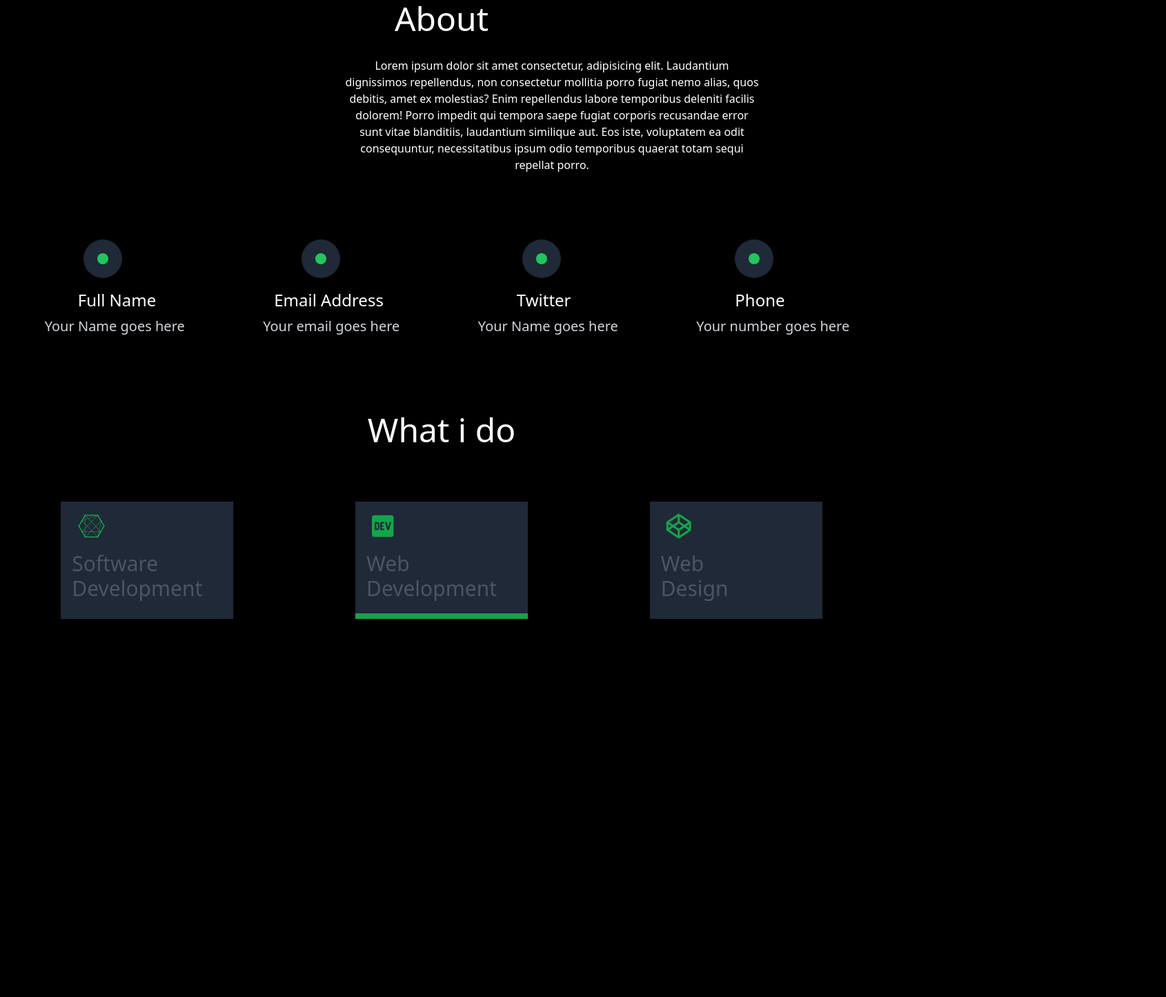
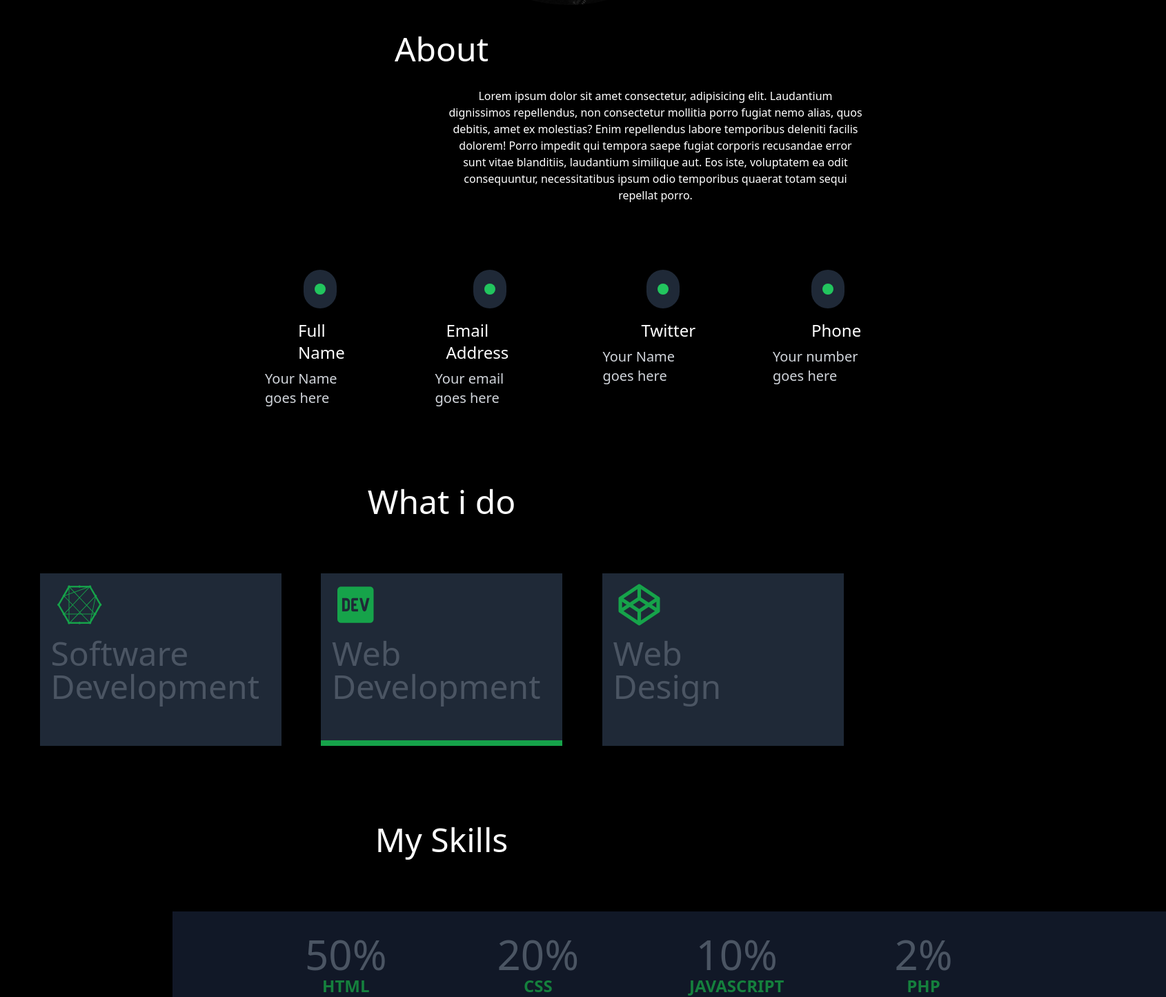
Before and after one commit to Ikram-Hsn/group7, a plain HTML site: page index.html in a window 1280 px wide. Shown: the part 583-2028 px from the top of the page at 69% size, 1690 px wide, since content can reach past the window. Before the commit the page ends 1480 px from the top, so only its background shows below. Drawn offline with nearby package versions, Linux system fonts and the light colour scheme.

Commit message:
i'm added My skills

```diff
--- a/index.html
+++ b/index.html
@@ -8,9 +8,9 @@
 </head>
 <body class="bg-black">
     <!-- header -->
- <div class="flex justify-between sm:px-20 sm:py-4 px-7 text-white">
-    <div class="flex text-2xl gap-2">
-        <h1 class="font-medium mt-3 sm:mt-0">Oyindamola</h1>
+ <div class="flex justify-between sm:px-32 sm:py-5 px-7 text-white">
+    <div class="flex text-2xl gap-2 mt-3">
+        <h1 class="font-medium sm:mt-0">Oyindamola</h1>
     </div>
     <ul class="text-2xl gap-14 sm:flex font-medium hidden">
        <a href="#" class="hover:text-blue-600 hover:underline"> <li>About me</li></a>
@@ -21,7 +21,7 @@
  </div>
  <!-- section 1 -->
   <div class=" sm:flex text-white justify-between sm:px-20">
-    <div class="sm:mt-24 mt-8  px-10 sm:px-0">
+    <div class="sm:mt-28 mt-8  px-10 sm:px-28">
         <h1 class="sm:text-4xl font-medium text-3xl">Hi, I am  <br>Oyindamola Bakare</h1>
         <p class="text-gray-400  py-4">Frontend Developer</p>
         <div class="gap-2 sm:flex mt-4 grid grid-cols-1 ">
@@ -29,21 +29,21 @@
         <button class=" px-7 font-medium py-2 border-2 border-white ">Learn More</button>
     </div>
     </div>
-    <img class="rounded-full sm:w-[450px] sm:mr-[150px] mt-8 w-[300px] ml-10" src="image 2 (2).png" alt="">
+    <img class="rounded-full sm:w-[450px] sm:mr-[150px] mt-14 w-[300px] ml-10" src="image 2 (2).png" alt="">
   </div>
 
   <!-- section 2 -->
    <!-- <div> -->
     <div class="text-center pt-10">
       <h1 class="text-white text-5xl pb-8">About</h1>
-      <p class="text-white sm:w-[600px] w-[370px] sm:ml-[500px] ml-3">Lorem ipsum dolor sit amet consectetur, adipisicing elit. Laudantium dignissimos repellendus, non consectetur mollitia porro fugiat nemo alias, quos debitis, amet ex molestias? Enim repellendus labore temporibus deleniti facilis dolorem!
+      <p class="text-white sm:w-[600px] w-[370px] sm:ml-[650px] ml-3">Lorem ipsum dolor sit amet consectetur, adipisicing elit. Laudantium dignissimos repellendus, non consectetur mollitia porro fugiat nemo alias, quos debitis, amet ex molestias? Enim repellendus labore temporibus deleniti facilis dolorem!
       Porro impedit qui tempora saepe fugiat corporis recusandae error sunt vitae blanditiis, laudantium similique aut. Eos iste, voluptatem ea odit consequuntur, necessitatibus ipsum odio temporibus quaerat totam sequi repellat porro.</p>
     </div>
 
-    <div  class="mt-24 sm:flex sm:justify-around grid grid-cols-2  gap-4 ml-4">
+    <div  class="mt-24 sm:flex sm:gap-[100px] grid grid-cols-2  gap-4 ml-96">
 
       <div>
-      <div class="w-14 h-14 bg-gray-800 rounded-full flex  items-center justify-center ml-14">
+      <div class="w-12 h-14 bg-gray-800 rounded-full flex  items-center justify-center ml-14">
         <div class="bg-green-500 h-4 w-4 rounded-full"></div>
       </div>
       <div class="mt-4">
@@ -53,7 +53,7 @@
       </div>
 
       <div>
-      <div class="w-14 h-14 bg-gray-800 rounded-full flex  items-center justify-center ml-14">
+      <div class="w-12 h-14 bg-gray-800 rounded-full flex  items-center justify-center ml-14">
         <div class="bg-green-500 h-4 w-4 rounded-full"></div>
       </div>
       <div class="mt-4">
@@ -63,7 +63,7 @@
       </div>
 
       <div>
-      <div class="w-14 h-14 bg-gray-800 rounded-full flex  items-center justify-center ml-16">
+      <div class="w-12 h-14 bg-gray-800 rounded-full flex  items-center justify-center ml-16">
         <div class="bg-green-500 h-4 w-4 rounded-full"></div>
       </div>
       <div class="mt-4">
@@ -73,7 +73,7 @@
       </div>
 
       <div>
-      <div class="w-14 h-14 bg-gray-800 rounded-full flex  items-center justify-center ml-14">
+      <div class="w-12 h-14 bg-gray-800 rounded-full flex  items-center justify-center ml-14">
         <div class="bg-green-500 h-4 w-4 rounded-full"></div>
       </div>
       <div class="mt-4">
@@ -88,24 +88,49 @@
    <div>
     <h1 class="text-5xl text-white mt-28 pb-20    text-center">What i do</h1>
 
-    <div class="flex justify-around">
+    <div class="flex justify-evenly">
 
-      <div class="w-[250px] h-[170px] bg-gray-800  items-center">
-        <i class="fa-brands fa-connectdevelop text-green-600  text-4xl pb-4 ml-6 mt-4"></i>
-        <h2 class="text-gray-600 text-3xl w-[300px] ml-4">Software Development</h2>
+      <div class="w-[350px] h-[250px] bg-gray-800  items-center">
+        <i class="fa-brands fa-connectdevelop text-green-600  text-6xl pb-4 ml-6 mt-4"></i>
+        <h2 class="text-gray-600 text-5xl w-[300px] ml-4">Software Development</h2>
       </div>
 
-      <div class="w-[250px] h-[170px] bg-gray-800  items-center  border-b-8 border-b-green-600">
-        <i class="fa-brands fa-dev text-green-600  text-4xl pb-4 ml-6 mt-4"></i>
-        <h2 class="text-gray-600 text-3xl w-[200px] ml-4">Web Development</h2>
+      <div class="w-[350px] h-[250px] bg-gray-800  items-center  border-b-8 border-b-green-600">
+        <i class="fa-brands fa-dev text-green-600  text-6xl pb-4 ml-6 mt-4"></i>
+        <h2 class="text-gray-600 text-5xl w-[200px] ml-4">Web Development</h2>
       </div>
 
-      <div class="w-[250px] h-[170px] bg-gray-800  items-center">
-        <i class="fa-brands fa-codepen text-green-600  text-4xl pb-4 ml-6 mt-4"></i>
-        <h2 class="text-gray-600 text-3xl w-[100px] ml-4">Web Design</h2>
+      <div class="w-[350px] h-[250px] bg-gray-800  items-center">
+        <i class="fa-brands fa-codepen text-green-600  text-6xl pb-4 ml-6 mt-4"></i>
+        <h2 class="text-gray-600 text-5xl w-[100px] ml-4">Web Design</h2>
       </div>
 
     </div>
    </div>
+
+   <!-- yahye MY SKILL -->
+  <div>
+    <h1 class="text-5xl text-white mt-28 pb-20 text-center">My Skills</h1>
+    <div class="bg-[#111827] flex gap-40 text-white w-[1440px]  pt-8 text-center ml-[250px]">
+      <div class="ml-48">
+        <h1 class="text-6xl text-gray-600">50%</h1>
+        <p class="text-[#15803d] font-semibold text-2xl">HTML</p>
+      </div>
+      <div>
+        <h1 class="text-6xl text-gray-600">20%</h1>
+        <p class="text-[#15803d] font-semibold text-2xl">CSS</p>
+      </div>
+      <div >
+        <h1 class="text-6xl text-gray-600">10%</h1>
+        <p class="text-[#15803d] font-semibold text-2xl">JAVASCRIPT</p>
+      </div>
+      <div>
+        <h1 class="text-6xl text-gray-600">2%</h1>
+        <p class="text-[#15803d] font-semibold text-2xl">PHP</p>
+      </div>
+    </div>
+  </div>
+
+  <!-- section of Forms -->
 </body>
 </html>
```
